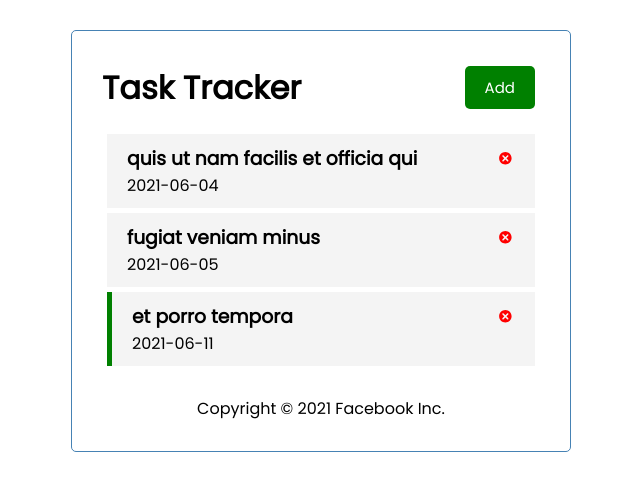
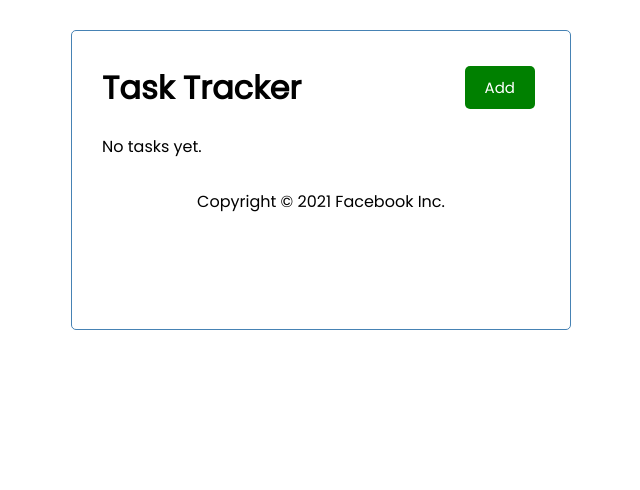
Before and after one commit to autoex/task-tracker, a React (Create React App) app: page / in a window 1280 px wide. Shown: the top 490 px of the page, without its empty margins (319-959 px from the left). Built offline with nearby package versions, Linux system fonts and the light colour scheme; data requests are answered from the project's data file; the HTML template or start-up script is replaced by a standard one.

Commit message:
add tasks on backend

```diff
--- a/db.json
+++ b/db.json
@@ -1,22 +1,3 @@
 {
-  "tasks": [
-    {
-      "date": "2021-06-04",
-      "id": 2,
-      "title": "quis ut nam facilis et officia qui",
-      "reminder": false
-    },
-    {
-      "date": "2021-06-05",
-      "id": 3,
-      "title": "fugiat veniam minus",
-      "reminder": false
-    },
-    {
-      "date": "2021-06-11",
-      "id": 4,
-      "title": "et porro tempora",
-      "reminder": true
-    }
-  ]
+  "tasks": []
 }
--- a/src/App.js
+++ b/src/App.js
@@ -38,11 +38,18 @@ function App() {
         setFormActive(!formActive)
     };
 
-    const addTask = (task) => {
-        let id = Date.now();
+    const addTask = async (task) => {
+        const res = await fetch(`http://localhost:3004/tasks/`, {method: 'POST', headers: {'Content-type': 'application/json'}, body: JSON.stringify(task)});
+
+        const data = await res.json();
+
+        setTasks([...tasks, data])
+
+
+        /*let id = Date.now();
         const newTask = {...task, id};
         setTasks([...tasks, newTask]);
-        setFormActive(false)
+        setFormActive(false)*/
     };
     return (
         <div className="container">
```
